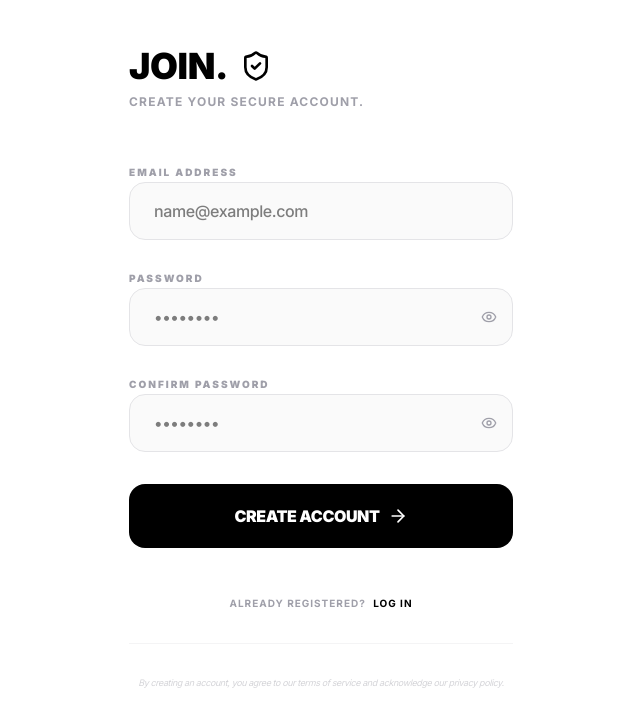
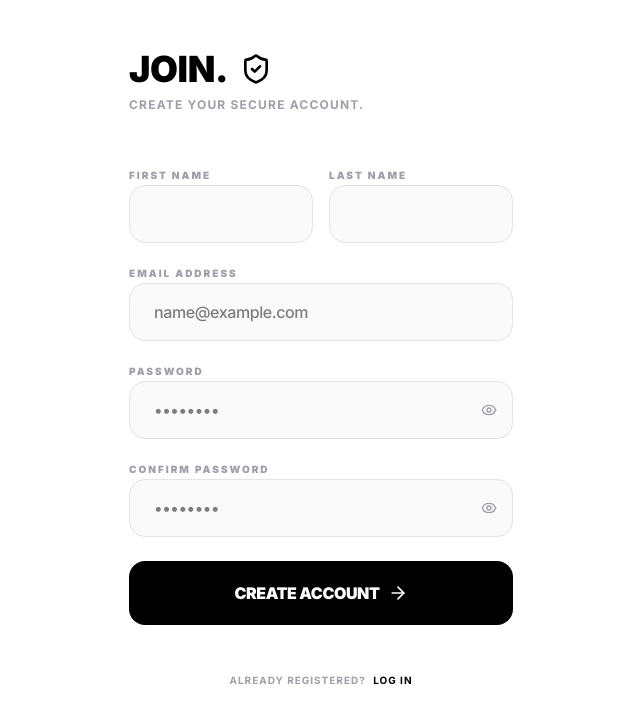
Before and after one commit to Ayushguleria73again/link-Shortner-frontend, a Next.js app: page /signup in a window 1280 px wide. Shown: the top 726 px of the page, without its empty margins (319-959 px from the left). Built offline with nearby package versions, Linux system fonts and the light colour scheme; no server answers.

Commit message:
feat: Extended signup with Name fields and OTP Email Verification

```diff
--- a/app/signup/page.js
+++ b/app/signup/page.js
@@ -3,45 +3,45 @@ import React, { useState } from 'react';
 import { useRouter } from 'next/navigation';
 import Link from 'next/link';
 import api from '@/lib/api';
-import { Loader2, ArrowRight, ShieldCheck, Eye, EyeOff } from 'lucide-react';
+import { Loader2, ArrowRight, ShieldCheck, Eye, EyeOff, Mail, Key } from 'lucide-react';
 
 export default function Signup() {
+  const [step, setStep] = useState(1); // 1: Signup, 2: OTP
   const [formData, setFormData] = useState({
+    firstName: '',
+    lastName: '',
     email: '',
     password: '',
     confirmPassword: ''
   });
+  const [otp, setOtp] = useState('');
   const [showPassword, setShowPassword] = useState(false);
   const [showConfirmPassword, setShowConfirmPassword] = useState(false);
   const [loading, setLoading] = useState(false);
   const [error, setError] = useState('');
+  const [success, setSuccess] = useState('');
   const router = useRouter();
 
-  const handleSubmit = async (e) => {
+  const handleSignup = async (e) => {
     e.preventDefault();
     setError('');
 
-    // Validation
     if (formData.password !== formData.confirmPassword) {
       setError('Passwords do not match');
-      return;
-    }
-
-    if (formData.password.length < 6) {
-      setError('Password must be at least 6 characters');
       return;
     }
 
     setLoading(true);
 
     try {
-      const { data } = await api.post('/auth/register', {
+      await api.post('/auth/register', {
+        firstName: formData.firstName,
+        lastName: formData.lastName,
         email: formData.email,
         password: formData.password
       });
-      localStorage.setItem('token', data.token);
-      localStorage.setItem('user', JSON.stringify(data.user));
-      router.push('/dashboard');
+      setStep(2); // Move to OTP step
+      setSuccess('Verification code sent to your email.');
     } catch (err) {
       setError(err.response?.data?.error || 'Registration failed');
     } finally {
@@ -49,6 +49,40 @@ export default function Signup() {
     }
   };
 
+  const handleVerify = async (e) => {
+    e.preventDefault();
+    setError('');
+    setLoading(true);
+
+    try {
+      const { data } = await api.post('/auth/verify', {
+        email: formData.email,
+        otp
+      });
+      localStorage.setItem('token', data.token);
+      localStorage.setItem('user', JSON.stringify(data.user));
+      router.push('/dashboard');
+    } catch (err) {
+      setError(err.response?.data?.error || 'Verification failed');
+    } finally {
+      setLoading(false);
+    }
+  };
+
+  const handleResendOtp = async () => {
+    setError('');
+    setLoading(true);
+    try {
+      await api.post('/auth/resend-otp', { email: formData.email });
+      setSuccess('New code sent to your email.');
+    } catch (err) {
+      setError('Failed to resend code.');
+    } finally {
+      setLoading(false);
+    }
+  };
+
+  if (step === 1) {
     return (
       <div className="min-h-[calc(100vh-64px)] flex items-center justify-center px-6 bg-white uppercase tracking-tight">
         <div className="w-full max-w-sm">
@@ -66,7 +100,30 @@ export default function Signup() {
             </div>
           )}
 
-        <form onSubmit={handleSubmit} className="space-y-6">
+          <form onSubmit={handleSignup} className="space-y-4">
+            <div className="grid grid-cols-2 gap-4">
+                <div className="space-y-2">
+                    <label className="text-[10px] font-black tracking-[0.2em] text-zinc-400">First Name</label>
+                    <input
+                        type="text"
+                        required
+                        className="w-full bg-zinc-50 border border-zinc-200 rounded-2xl py-4 px-6 text-black focus:outline-none focus:border-black transition-all font-medium normal-case"
+                        value={formData.firstName}
+                        onChange={(e) => setFormData({ ...formData, firstName: e.target.value })}
+                    />
+                </div>
+                <div className="space-y-2">
+                    <label className="text-[10px] font-black tracking-[0.2em] text-zinc-400">Last Name</label>
+                    <input
+                        type="text"
+                        required
+                        className="w-full bg-zinc-50 border border-zinc-200 rounded-2xl py-4 px-6 text-black focus:outline-none focus:border-black transition-all font-medium normal-case"
+                        value={formData.lastName}
+                        onChange={(e) => setFormData({ ...formData, lastName: e.target.value })}
+                    />
+                </div>
+            </div>
+
             <div className="space-y-2">
               <label className="text-[10px] font-black tracking-[0.2em] text-zinc-400">Email Address</label>
               <input
@@ -144,9 +201,69 @@ export default function Signup() {
             ALREADY REGISTERED?{' '}
             <Link href="/login" className="text-black hover:underline ml-1">LOG IN</Link>
           </p>
+        </div>
+      </div>
+    );
+  }
 
-        <div className="mt-8 pt-8 border-t border-zinc-100 italic text-[9px] text-zinc-300 normal-case leading-relaxed text-center">
-          By creating an account, you agree to our terms of service and acknowledge our privacy policy.
+  // OTP Verification Step
+  return (
+    <div className="min-h-[calc(100vh-64px)] flex items-center justify-center px-6 bg-white uppercase tracking-tight">
+      <div className="w-full max-w-sm">
+        <div className="mb-12">
+          <div className="w-16 h-16 bg-zinc-50 rounded-full flex items-center justify-center mb-6">
+            <Mail className="w-8 h-8 text-black" />
+          </div>
+          <h1 className="text-4xl font-black mb-2">Verify.</h1>
+          <p className="text-zinc-400 text-xs font-bold tracking-widest">We've sent a code to <span className="text-black normal-case">{formData.email}</span></p>
+        </div>
+
+        {error && (
+          <div className="bg-black text-white px-4 py-3 rounded-xl mb-8 text-[10px] font-bold text-center">
+            {error}
+          </div>
+        )}
+
+        {success && (
+          <div className="bg-emerald-50 text-emerald-600 px-4 py-3 rounded-xl mb-8 text-[10px] font-bold text-center">
+            {success}
+          </div>
+        )}
+
+        <form onSubmit={handleVerify} className="space-y-6">
+          <div className="space-y-2">
+            <label className="text-[10px] font-black tracking-[0.2em] text-zinc-400">6-Digit Code</label>
+            <div className="relative">
+              <Key className="absolute left-6 top-1/2 -translate-y-1/2 w-5 h-5 text-zinc-300" />
+              <input
+                type="text"
+                required
+                maxLength={6}
+                className="w-full bg-zinc-50 border border-zinc-200 rounded-2xl py-5 px-16 text-center text-2xl font-black tracking-[0.5em] text-black focus:outline-none focus:border-black transition-all"
+                placeholder="000000"
+                value={otp}
+                onChange={(e) => setOtp(e.target.value)}
+              />
+            </div>
+          </div>
+
+          <button
+            type="submit"
+            disabled={loading || otp.length < 6}
+            className="w-full bg-black text-white font-black py-5 rounded-2xl transition-all flex items-center justify-center gap-2 hover:bg-zinc-800 disabled:opacity-50 disabled:bg-zinc-100 disabled:text-zinc-400"
+          >
+            {loading ? <Loader2 className="w-5 h-5 animate-spin" /> : (
+              <>
+                VERIFY NOW
+                <ArrowRight className="w-5 h-5" />
+              </>
+            )}
+          </button>
+        </form>
+
+        <div className="mt-12 text-center text-[10px] font-bold tracking-widest text-zinc-400">
+          DIDN'T RECEIVE IT?{' '}
+          <button onClick={handleResendOtp} disabled={loading} className="text-black hover:underline ml-1 uppercase">RESEND CODE</button>
         </div>
       </div>
     </div>
--- a/components/Navbar.jsx
+++ b/components/Navbar.jsx
@@ -50,7 +50,7 @@ const Navbar = () => {
 
                             <div className="flex items-center gap-3 pl-6 border-l border-zinc-100">
                                 <div className="w-8 h-8 rounded-full bg-black text-white flex items-center justify-center text-[10px] font-black uppercase">
-                                    {user?.email?.charAt(0) || 'U'}
+                                    {user?.firstName?.charAt(0) || user?.email?.charAt(0) || 'U'}
                                 </div>
                                 <button
                                     onClick={handleLogout}
```
Lines whose indentation alone changed are shown as unchanged.
